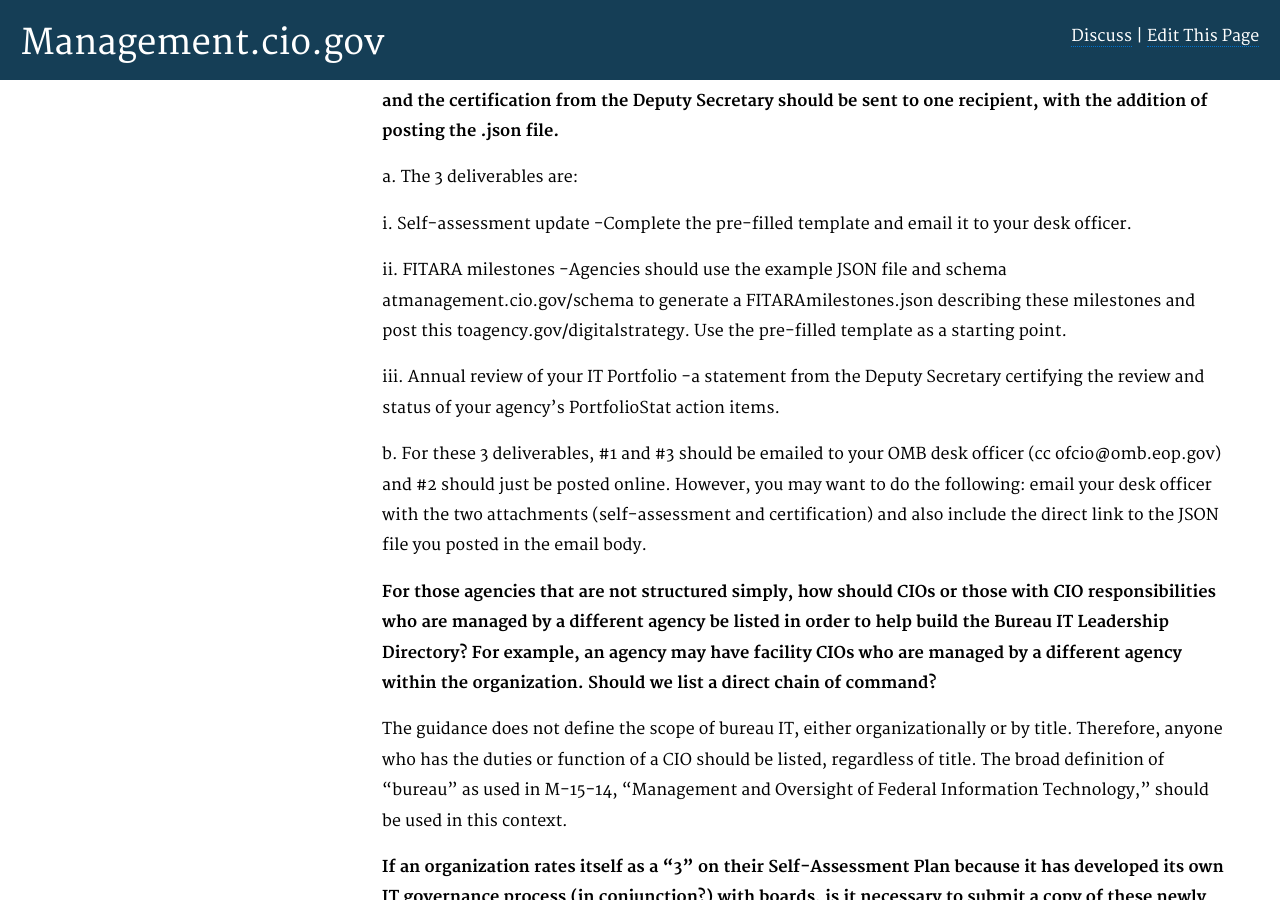
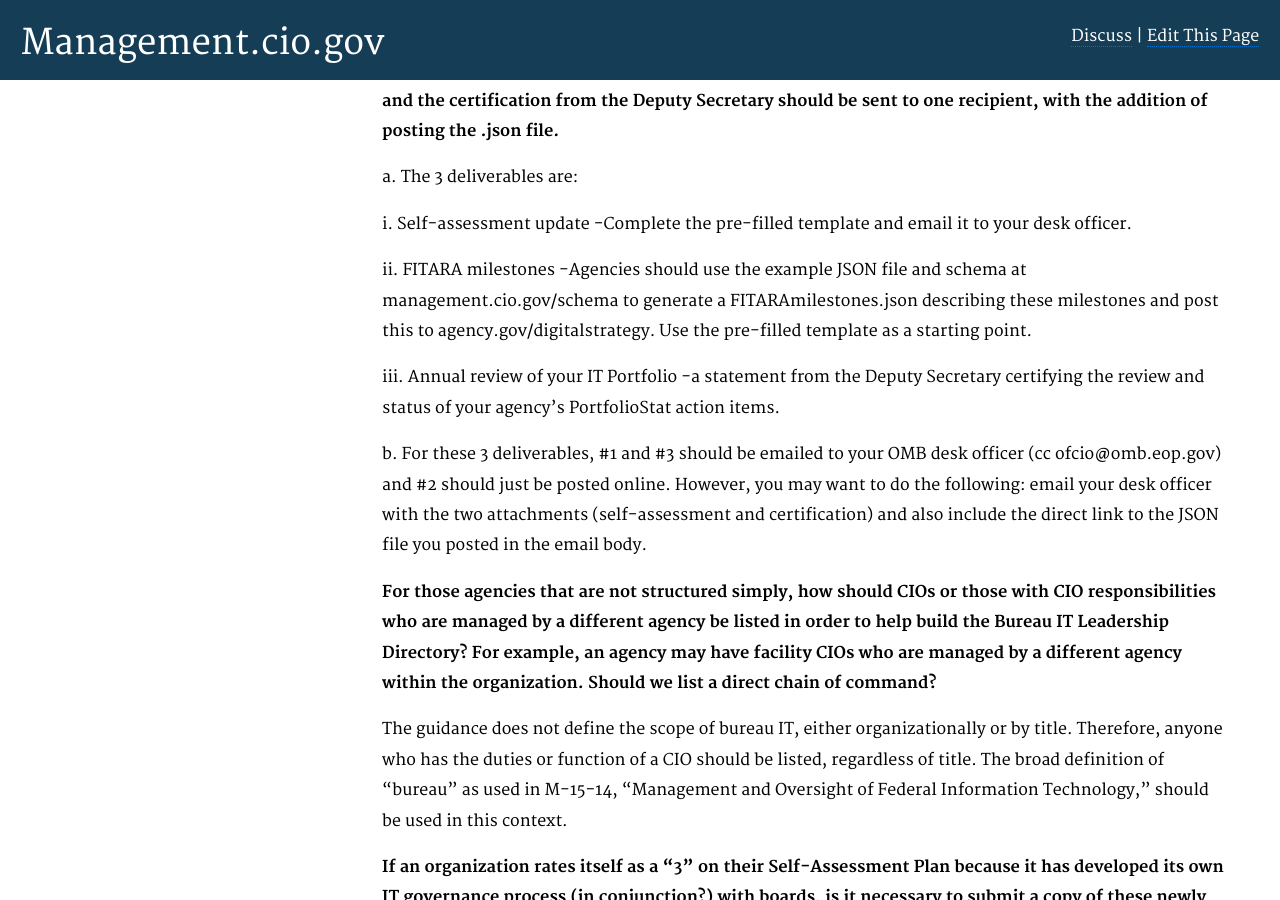
Before and after one commit to WhiteHouse/CIOmanagement, a Jekyll site: the page built from pages/faq.md, in a window 1280 px wide and 900 px high, scrolled down 2781 px. Built offline with Jekyll 4.4.1, drawn with Linux system fonts in a browser that asks for light colours; Markdown is read by kramdown in place of the engine named in the settings; part of the change alters nothing that is shown.

Commit message:
Update faq.md

```diff
--- a/pages/faq.md
+++ b/pages/faq.md
@@ -54,7 +54,7 @@ a. The 3 deliverables are:
 
   i. Self-assessment update -Complete the pre-filled template and email it to your desk officer.
 
-  ii. FITARA milestones -Agencies should use the example JSON file and schema atmanagement.cio.gov/schema to generate a FITARAmilestones.json describing these milestones and post this toagency.gov/digitalstrategy. Use the pre-filled template as a starting point.
+  ii. FITARA milestones -Agencies should use the example JSON file and schema at management.cio.gov/schema to generate a FITARAmilestones.json describing these milestones and post this to agency.gov/digitalstrategy. Use the pre-filled template as a starting point.
 
   iii. Annual review of your IT Portfolio -a statement from the Deputy Secretary certifying the review and status of your agency's PortfolioStat action items.
 
@@ -85,7 +85,7 @@ Yes, as it will strengthen the plan.
 
 **Is there a template available for the CIO Assignment Plan? If not, what are the guidelines/format requirements for the submission?**
 
-The only template we have is for the [Self-Assessment](https://management.cio.gov/#attachment-c-template-for-agency-common-baseline-self-assessment-and-plan).
+The only template we have is for the [Self-Assessment](/#attachment-c-template-for-agency-common-baseline-self-assessment-and-plan).
 
 In addition to this template or another approved by OMB, please provide an implementation plan and supporting documents, not to exceed 25 pages. There is no suggested format for the plan beyond the template found in Attachment C.
 
@@ -125,7 +125,7 @@ In addition, [M-15-14](https://www.whitehouse.gov/sites/default/files/omb/memora
 
 **Does OMB view Attachment I as a comprehensive list of action items to implement the requirements identified in Attachment H? Or should does Attachment I outline hard OMB deliverables to date and agencies should use discretion in determining internal deadlines to meet outstanding requirements?"**
 
-[Attachment I](https://management.cio.gov/#attachment-i-summary-of-agency-deadlines-and-requirements) outlines OMB deliverables and agencies are free to set additional internal deadlines to help them meet the OMB requirements and deliverables.
+[Attachment I](/#attachment-i-summary-of-agency-deadlines-and-requirements) outlines OMB deliverables and agencies are free to set additional internal deadlines to help them meet the OMB requirements and deliverables.
 
 **Do small agencies such as USACE and NARA need to report to the FITARA questions on the Integrated Data Collection (IDC)?**
 
```
